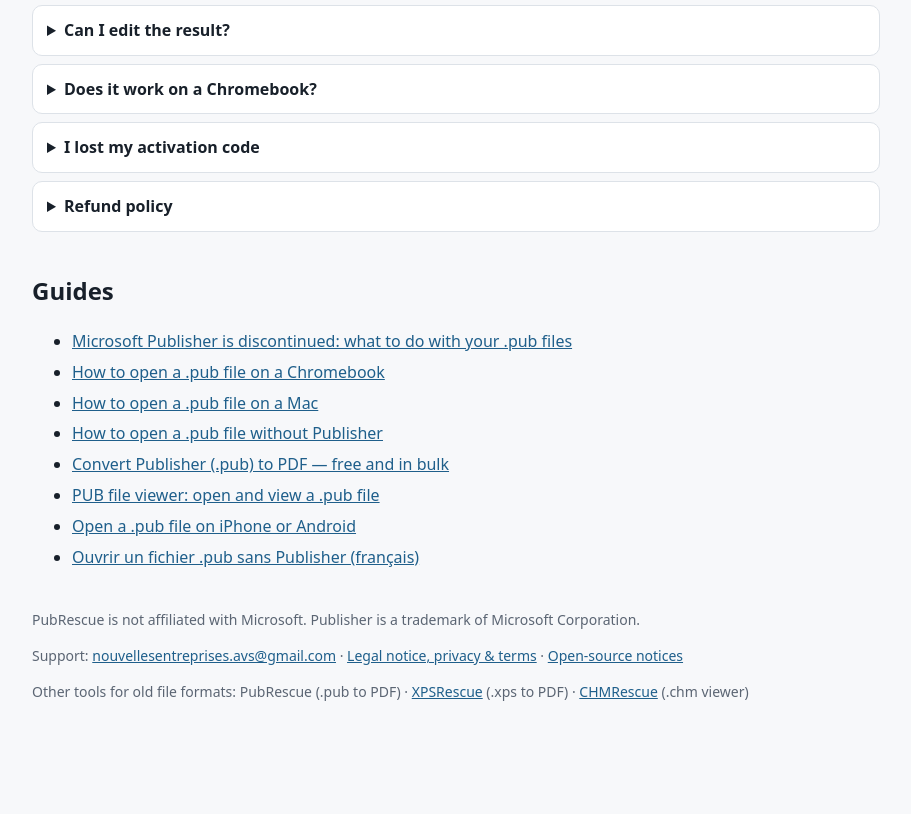
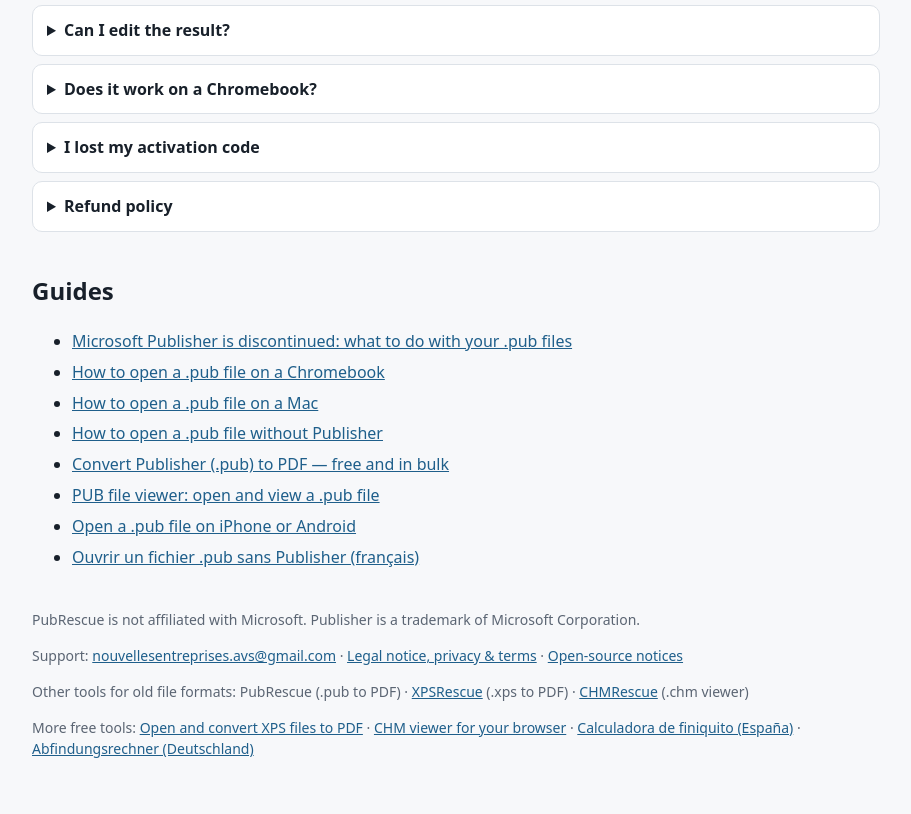
Before and after one commit to YCMMM-hub/pubrescue, a browser extension: page index.html in a window 1280 px wide. Shown: the part 2486-3300 px from the top of the page, without its empty margins (184-1095 px from the left). Before the commit the page ends 3243 px from the top, so only its background shows below. Drawn offline with Linux system fonts and the light colour scheme; no server answers.

Commit message:
Add cross-links to the other free tools in the home footer
Co-Authored-By: Claude Sonnet 5.5 <noreply@anthropic.com>

```diff
--- a/index.html
+++ b/index.html
@@ -129,6 +129,7 @@
   <p>PubRescue is not affiliated with Microsoft. Publisher is a trademark of Microsoft Corporation.</p>
   <p>Support: <a href="mailto:nouvellesentreprises.avs@gmail.com">nouvellesentreprises.avs@gmail.com</a> · <a href="legal.html">Legal notice, privacy &amp; terms</a> · <a href="third-party-notices.html">Open-source notices</a></p>
   <p class="studio-links">Other tools for old file formats: PubRescue (.pub to PDF) · <a href="https://ycmmm-hub.github.io/xpsrescue/">XPSRescue</a> (.xps to PDF) · <a href="https://ycmmm-hub.github.io/chmrescue/">CHMRescue</a> (.chm viewer)</p>
+  <p class="more-tools">More free tools: <a href="https://ycmmm-hub.github.io/xpsrescue/">Open and convert XPS files to PDF</a> · <a href="https://ycmmm-hub.github.io/chmrescue/">CHM viewer for your browser</a> · <a href="https://ycmmm-hub.github.io/finiquito/">Calculadora de finiquito (España)</a> · <a href="https://ycmmm-hub.github.io/abfindung/">Abfindungsrechner (Deutschland)</a></p>
 </footer>
 
 <div id="paywall" class="modal" hidden>
```
